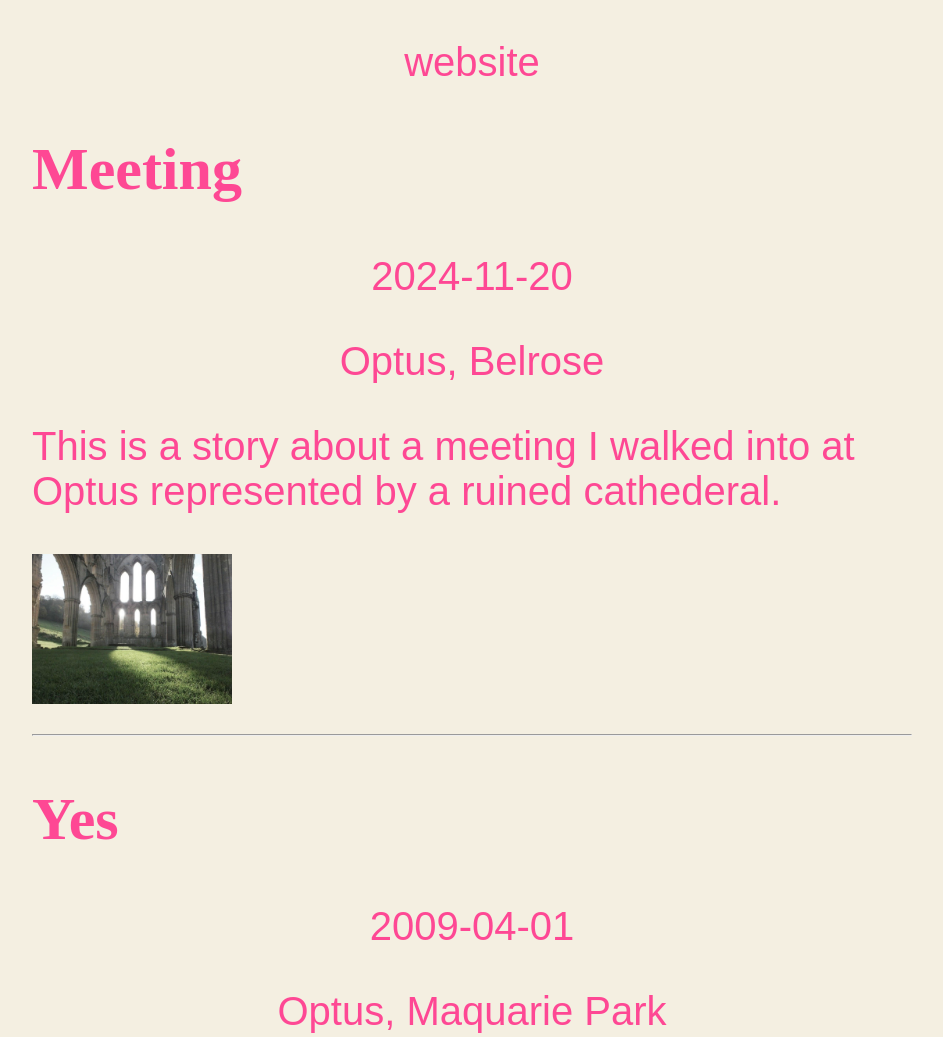
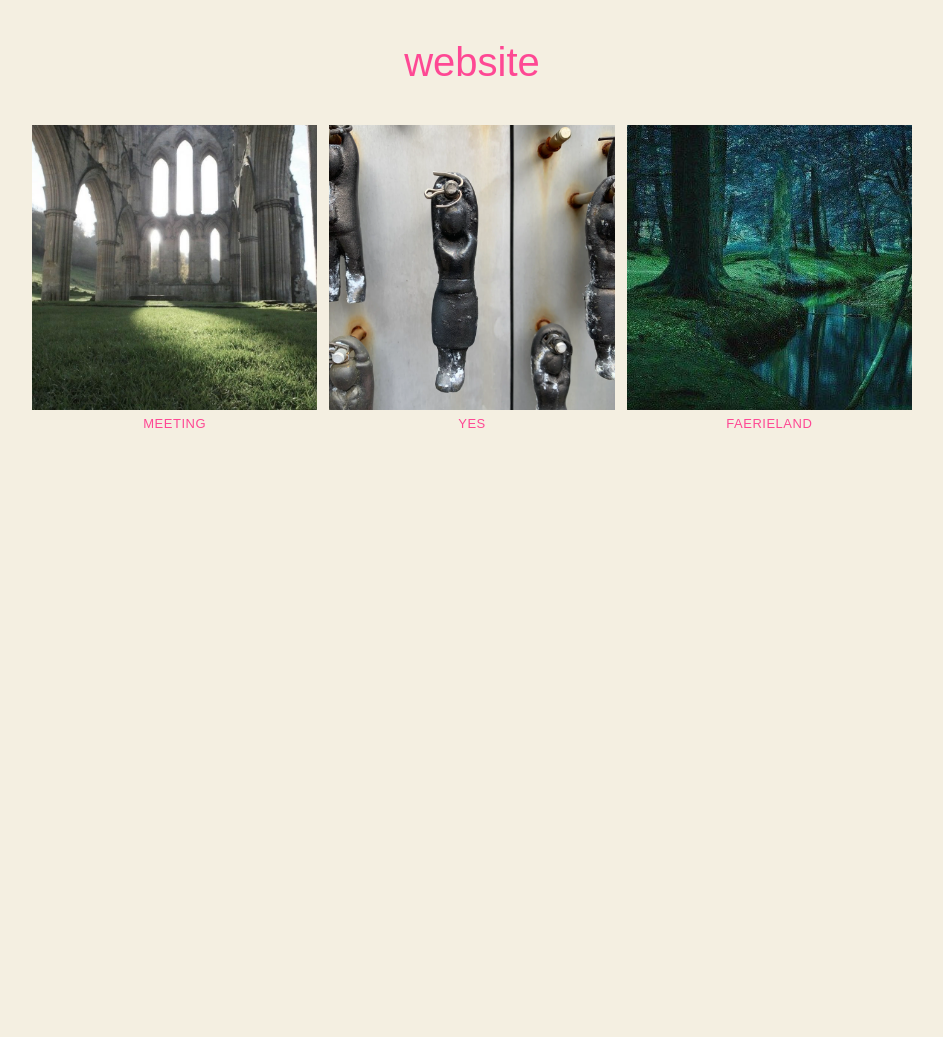
Before and after one commit to beckyheaton/bonnie, a plain HTML site: page index.html in a window 1280 px wide. Shown: the top 1037 px of the page, without its empty margins (168-1111 px from the left). After the commit the page ends 848 px from the top, so only its background shows below. Drawn offline with Linux system fonts and the light colour scheme.

Commit message:
Grid artworks with page for each artwork

```diff
--- /dev/null
+++ b/artwork.html
@@ -0,0 +1,13 @@
+<!DOCTYPE html>
+<html lang="en">
+<head>
+    <meta charset="UTF-8">
+    <meta name="viewport" content="width=device-width, initial-scale=1.0">
+    <title>Bonnie</title>
+    <link rel="stylesheet" href="styles/artwork.css">
+</head>
+<body>
+    <div id="artwork-page"></div>
+    <script src="scripts/artwork.js"></script>
+</body>
+</html>
--- a/index.html
+++ b/index.html
@@ -6,7 +6,9 @@
     <meta name="viewport" content="width=device-width, initial-scale=1.0">
     <title>Bonnie</title>
     <!-- <link rel="icon" href="assets/kelp.gif"> -->
-    <link rel="stylesheet" href="styles.css">
+    <link rel="stylesheet" href="styles/styles.css">
+    <link rel="stylesheet" href="styles/artworks.css">
+
     <script src="scripts/tinkerbellMagicSparkle.js"></script>
 </head>
 
@@ -16,27 +18,7 @@
 
     <div id="artworks"></div>
 
-    <script>
-        fetch('artwork_indexing/artworks.json')
-            .then(res => res.json())
-            .then(artworks => {
-                const container = document.getElementById('artworks');
-                artworks.forEach(art => {
-                    const div = document.createElement('div');
-                    div.innerHTML = `
-                        <h2>${art.name}</h2>
-                        <p>${art.date ?? ''}</p>
-                        <p>${art.location ?? ''}</p>
-                        <p>${art.description ?? ''}</p>
-                        <img src="${art.thumbnail}" width="200">
-                        <hr>
-                    `;
-                    container.appendChild(div);
-                });
-            });
-    </script>
-
-
+    <script src="scripts/artworks.js"></script>
 
 </body>
 
--- /dev/null
+++ b/scripts/artworks.js
@@ -0,0 +1,23 @@
+fetch('artwork_indexing/artworks.json')
+    .then(res => res.json())
+    .then(artworks => {
+        const container = document.getElementById('artworks');
+
+        artworks.forEach(art => {
+            const tile = document.createElement('div');
+            tile.className = 'artwork-tile';
+
+            tile.innerHTML = `
+                <div class="artwork-image-wrap">
+                    <img src="${art.thumbnail}" alt="${art.name}">
+                </div>
+                <p class="artwork-name">${art.name}</p>
+            `;
+
+            tile.addEventListener('click', () => {
+                window.location.href = `artwork.html?id=${art.id}`;
+            });
+
+            container.appendChild(tile);
+        });
+    });
--- a/styles.css
+++ b/styles/artwork.css
@@ -2,7 +2,7 @@
 
 body {
     min-height: 100vh;
-    /* overflow: hidden;  */
+    overflow: hidden;
     font-size: 40px;
     color: #fe4894;
     background-color: #f4efe1;
@@ -16,3 +16,8 @@
     justify-content: center;
     align-items: center;
 }
+
+div {
+    font-size: 20px;
+    font-family:Arial, Helvetica, sans-serif;
+}
--- /dev/null
+++ b/styles/artworks.css
@@ -0,0 +1,41 @@
+/* ── artwork grid ─────────────────────────────────────────── */
+
+#artworks {
+    display: grid;
+    grid-template-columns: repeat(3, 1fr);
+    gap: 12px;
+}
+
+/* ── individual tile ──────────────────────────────────────── */
+
+.artwork-tile {
+    cursor: pointer;
+}
+
+.artwork-image-wrap {
+    width: 100%;
+    aspect-ratio: 1 / 1;
+    overflow: hidden;
+    background-color: #e8e2d4; /* placeholder colour while image loads */
+}
+
+.artwork-image-wrap img {
+    width: 100%;
+    height: 100%;
+    object-fit: cover;
+    display: block;
+    transition: opacity 0.2s ease;
+}
+
+.artwork-tile:hover .artwork-image-wrap img {
+    opacity: 0.85;
+}
+
+.artwork-name {
+    margin: 6px 0 0 0;
+    font-family: Arial, Helvetica, sans-serif;
+    font-size: 13px;
+    color: #fe4894;
+    text-transform: uppercase;
+    letter-spacing: 0.04em;
+}
--- /dev/null
+++ b/styles/styles.css
@@ -0,0 +1,23 @@
+
+
+body {
+    min-height: 100vh;
+    overflow: hidden;
+    font-size: 40px;
+    color: #fe4894;
+    background-color: #f4efe1;
+    margin-left: 200px;
+    margin-right: 200px;
+}
+
+p {
+    font-family:Arial, Helvetica, sans-serif;
+    display: flex;
+    justify-content: center;
+    align-items: center;
+}
+
+div {
+    font-size: 20px;
+    font-family:Arial, Helvetica, sans-serif;
+}
```
Also changed, not shown: scripts/artwork.js (added, +37 -0 lines), test.txt (added), 2 other files.
